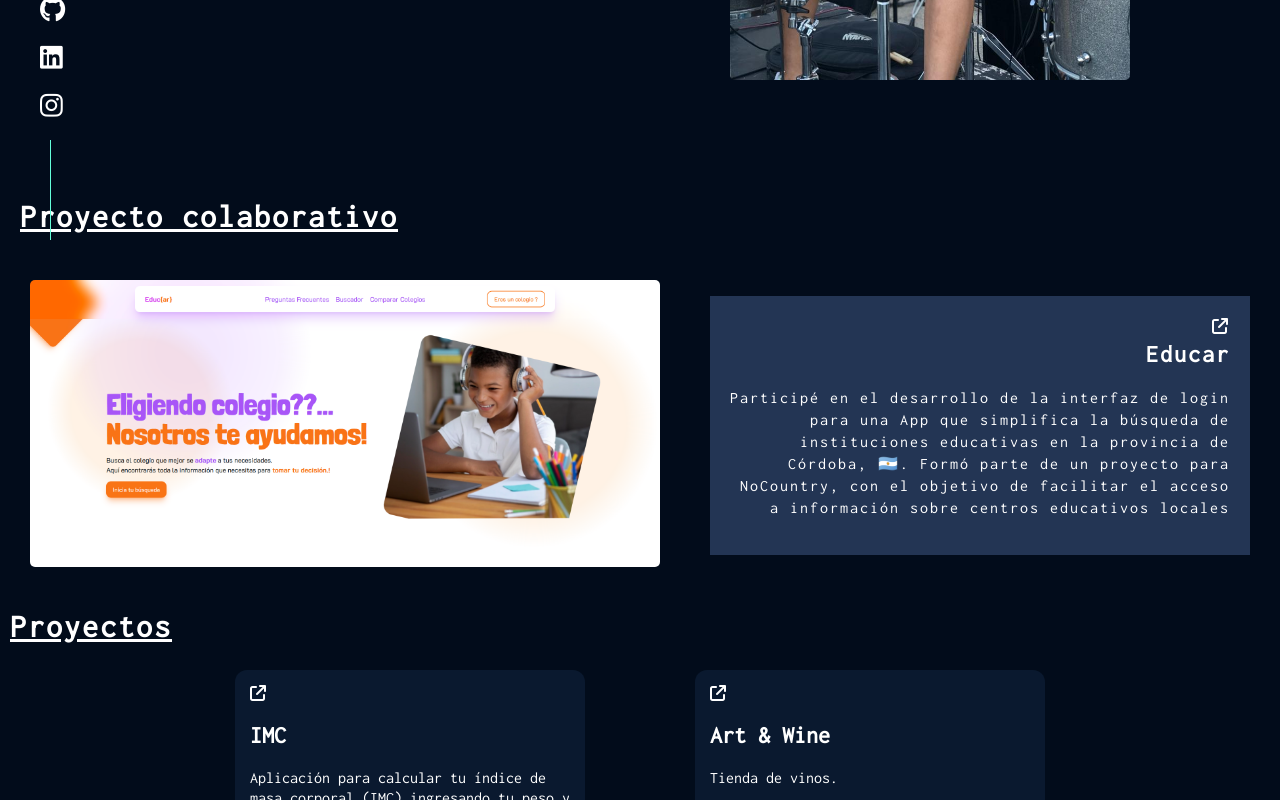
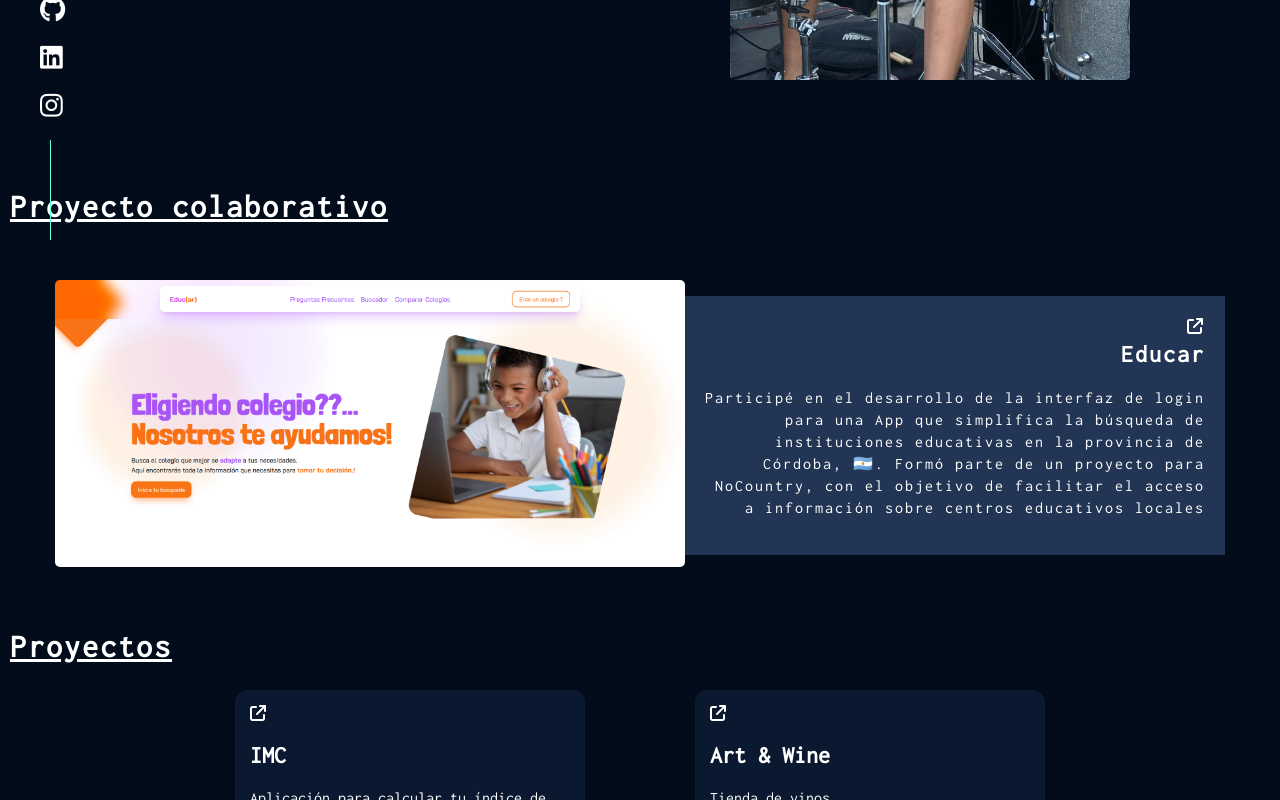
Before and after one commit to CristianMozetich/Portfolio, a React (Vite) app: page / in a window 1280 px wide. Shown: the part 520-1320 px from the top of the page. Built offline with nearby package versions, Linux system fonts and the light colour scheme.

Commit message:
actualizaciones

```diff
--- a/src/Components/EducarProyect/EducarProyect.css
+++ b/src/Components/EducarProyect/EducarProyect.css
@@ -4,7 +4,6 @@
     display: flex;
     margin: auto;
     justify-content: left;
-    padding: 10px;
 }
 .proy_colaborativo h1{
     text-align: left;
@@ -17,10 +16,9 @@
     justify-content: center;
     align-items: center;
     flex-wrap: wrap;
-    margin: auto;
+    margin: 20px auto;
     max-width: 1300px;
     padding: 30px;
-    gap: 50px;
 }
 
 .img_educar{
```
